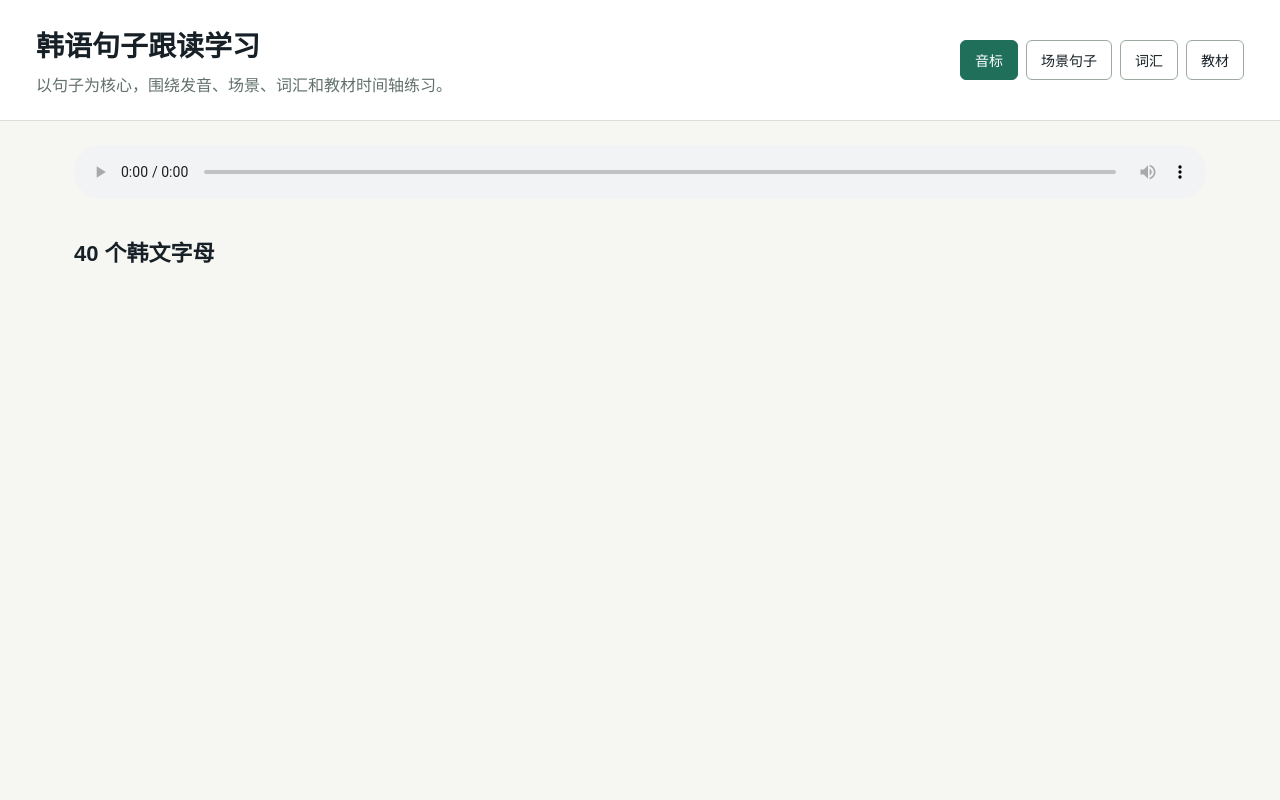
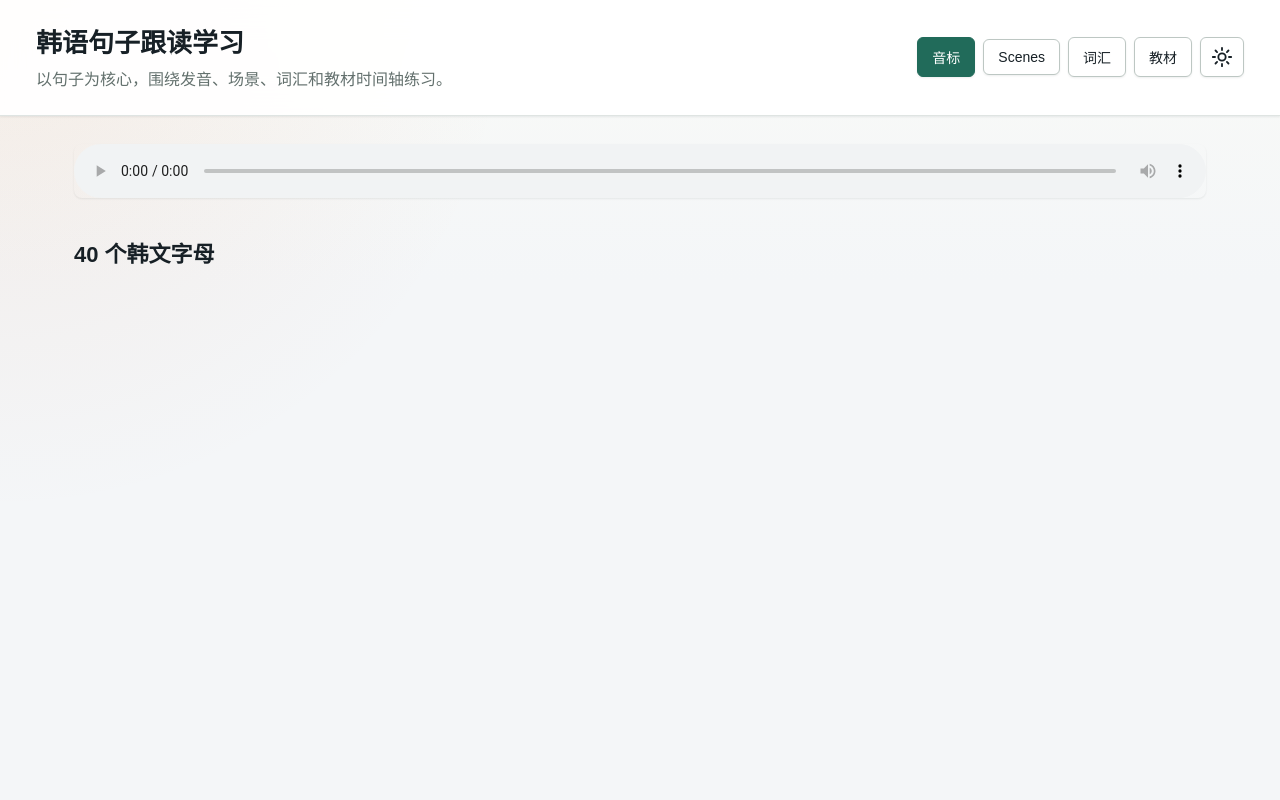
Before and after one commit to wangming2050/korean_learn, a Python web app: template templates/index.html in a window 1280 px wide. Run offline with Jinja, Linux system fonts and the light colour scheme; the template is opened without the code that fills it, so the values that code supplies are empty.

Commit message:
Improve home page theme styling

```diff
--- a/static/css/style.css
+++ b/static/css/style.css
@@ -10,11 +10,49 @@
   box-sizing: border-box;
 }
 
+:root {
+  color-scheme: light;
+  --bg: #f4f6f8;
+  --surface: #ffffff;
+  --surface-soft: #f9faf7;
+  --text: #172026;
+  --muted: #63706d;
+  --subtle: #7c8784;
+  --line: #dfe4e2;
+  --line-strong: #bdc7c3;
+  --brand: #216b5a;
+  --brand-strong: #174d42;
+  --accent: #d97b43;
+  --shadow: 0 12px 34px rgba(22, 33, 39, 0.08);
+  --control-shadow: 0 1px 2px rgba(22, 33, 39, 0.08);
+}
+
+body[data-theme="dark"] {
+  color-scheme: dark;
+  --bg: #121619;
+  --surface: #1b2226;
+  --surface-soft: #151b1f;
+  --text: #eef3f1;
+  --muted: #a9b6b2;
+  --subtle: #8f9e99;
+  --line: #2d393d;
+  --line-strong: #46575d;
+  --brand: #70c4a8;
+  --brand-strong: #9bd8c3;
+  --accent: #f0a56b;
+  --shadow: 0 16px 40px rgba(0, 0, 0, 0.26);
+  --control-shadow: 0 1px 2px rgba(0, 0, 0, 0.22);
+}
+
 body {
   margin: 0;
   font-family: Arial, "Microsoft YaHei", sans-serif;
-  color: #172026;
-  background: #f6f7f2;
+  color: var(--text);
+  background:
+    radial-gradient(circle at top left, color-mix(in srgb, var(--accent) 10%, transparent), transparent 32rem),
+    linear-gradient(180deg, var(--surface-soft), var(--bg) 280px);
+  min-height: 100vh;
+  transition: background-color 0.2s ease, color 0.2s ease;
 }
 
 /* 顶部区域包含标题和导航按钮。 */
@@ -23,19 +61,26 @@ body {
   align-items: center;
   justify-content: space-between;
   gap: 24px;
-  padding: 24px 36px;
-  background: #ffffff;
-  border-bottom: 1px solid #d9ded6;
+  padding: 22px 36px;
+  background: color-mix(in srgb, var(--surface) 92%, transparent);
+  border-bottom: 1px solid var(--line);
+  box-shadow: var(--control-shadow);
+  position: sticky;
+  top: 0;
+  z-index: 10;
+  backdrop-filter: blur(16px);
 }
 
 .topbar h1 {
   margin: 0 0 8px;
-  font-size: 28px;
+  font-size: 26px;
+  letter-spacing: 0;
 }
 
 .topbar p {
   margin: 0;
-  color: #60706a;
+  color: var(--muted);
+  line-height: 1.6;
 }
 
 /* tabs 是页面切换按钮区域。 */
@@ -43,30 +88,71 @@ body {
   display: flex;
   flex-wrap: wrap;
   gap: 8px;
+  align-items: center;
 }
 
 .tab,
 button {
-  border: 1px solid #9ca99f;
-  background: #ffffff;
-  color: #172026;
+  border: 1px solid var(--line-strong);
+  background: var(--surface);
+  color: var(--text);
   border-radius: 6px;
   padding: 9px 14px;
   cursor: pointer;
   font-size: 14px;
+  box-shadow: var(--control-shadow);
+  transition: background-color 0.18s ease, border-color 0.18s ease, color 0.18s ease, transform 0.18s ease;
 }
 
 .tab.active,
 button:hover {
-  background: #1f6f5b;
-  color: #ffffff;
-  border-color: #1f6f5b;
+  background: var(--brand);
+  color: var(--surface);
+  border-color: var(--brand);
+}
+
+button:hover {
+  transform: translateY(-1px);
+}
+
+.theme-toggle {
+  width: 44px;
+  min-width: 44px;
+  height: 40px;
+  display: inline-grid;
+  place-items: center;
+  padding: 0;
+}
+
+.theme-icon {
+  width: 22px;
+  height: 22px;
+  fill: none;
+  stroke: currentColor;
+  stroke-linecap: round;
+  stroke-linejoin: round;
+  stroke-width: 2;
+}
+
+.theme-icon-moon {
+  display: none;
+}
+
+body[data-theme="dark"] .theme-icon-sun {
+  display: none;
+}
+
+body[data-theme="dark"] .theme-icon-moon {
+  display: block;
+  width: 25px;
+  height: 25px;
+  stroke-width: 2.2;
 }
 
 main {
   max-width: 1180px;
   margin: 0 auto;
-  padding: 24px;
+  padding: 28px 24px 40px;
 }
 
 /* 页面默认隐藏；拥有 active 类的页面才显示。 */
@@ -81,7 +167,9 @@ main {
 /* 全站共用一个 audio 标签，点击不同内容时动态切换 src。 */
 #player {
   width: 100%;
-  margin-bottom: 20px;
+  margin-bottom: 22px;
+  border-radius: 8px;
+  box-shadow: var(--control-shadow);
 }
 
 .section-title {
--- a/static/js/app.js
+++ b/static/js/app.js
@@ -16,6 +16,12 @@ let currentLoopStart = 0;
 
 // 标记当前是否开启片段循环。
 let loopEnabled = false;
+
+// 明暗背景偏好保存在浏览器本地；刷新页面后保持上次选择。
+const savedTheme = localStorage.getItem("theme");
+if (savedTheme === "dark") {
+  document.body.dataset.theme = "dark";
+}
 
 
 /**
@@ -93,6 +99,20 @@ function initTabs() {
 }
 
 
+function initThemeToggle() {
+  const themeToggle = document.querySelector(".theme-toggle");
+  if (!themeToggle) {
+    return;
+  }
+
+  themeToggle.addEventListener("click", () => {
+    const isDark = document.body.dataset.theme === "dark";
+    document.body.dataset.theme = isDark ? "light" : "dark";
+    localStorage.setItem("theme", document.body.dataset.theme);
+  });
+}
+
+
 /**
  * 加载 40 个韩文字母。
  * 字母数据由 /api/letters 返回，点击卡片播放对应音频。
@@ -139,10 +159,15 @@ async function loadScenes() {
 }
 
 
+
+
+
 /**
  * 按场景加载句子。
  * 每个句子显示韩文、中文和播放按钮。
  */
+
+
 async function loadSentences(sceneId) {
   const result = await api(`/api/sentences?scene_id=${encodeURIComponent(sceneId)}`);
   const list = document.querySelector("#sentenceList");
@@ -167,6 +192,11 @@ async function loadSentences(sceneId) {
     </article>
   `).join("");
 
+
+//   点击播放按钮时
+// 读取 sentenceLoop 是否勾选
+// 读取 sentenceSlow 是否勾选
+// 然后传给 playAudio
   list.querySelectorAll("button").forEach((button) => {
     button.addEventListener("click", () => {
       playAudio(
@@ -285,12 +315,50 @@ function initEvents() {
 }
 
 
+
+
 /**
  * 页面启动函数。
  * DOMContentLoaded 表示 HTML 已经被浏览器解析完成，可以安全地 querySelector。
  */
+
+
+/*
+  document is current page
+  DOMContentLoaded = Document Object Model  + Content + Loaded
+  DOMcontentLoaded means is   Html has been parsed by browser, and we can safely use querySelector to get elements from the page.
+
+  addEventListener = add + Event + Listener
+  addEventListener is a method that allows us to listen for specific events on an element.
+  addEventListener 是事件监听器的意思，表示我们可以监听元素上的特定事件，例如点击、输入等。当事件发生时，我们可以执行相应的函数来处理这些事件。
+  表示在当前html页面监听 Html解析事件（DOMContentLoaded）是否完成，如果完成了就执行后面的函数。
+  async () => { ... } 是一个异步函数，表示函数内部可能会有异步操作，例如 fetch 请求。我们使用 async/await 来处理这些异步操作，使代码更清晰易读。
+  async function 表示时间出发后要执行的函数，html页面解析完成后要执行这个函数。它不是立刻执行，而是等浏览器触发 DOMContentLoaded 后执行。
+
+  HTML 被浏览器解析
+        ｜
+  浏览器生成DOM树
+        ｜
+  浏览器触发 DOMContentLoaded 事件
+        ｜
+  JS监听  DOMContentLoaded 事件
+        ｜
+  执行回调函数（初始化页面、加载数据等）
+
+
+
+  */
+
+
+
 document.addEventListener("DOMContentLoaded", async () => {
+
+  /*
+
+
+  */
   initTabs();
+  initThemeToggle();
   initEvents();
 
   try {
--- a/templates/index.html
+++ b/templates/index.html
@@ -14,11 +14,22 @@
     </div>
     <nav class="tabs" aria-label="页面导航">
       <button class="tab active" data-page="letters">音标</button>
-      <button class="tab" data-page="scenes">场景句子</button>
+      <button class="tab" data-page="scenes">Scenes</button>
       <button class="tab" data-page="vocabulary">词汇</button>
       <button class="tab" data-page="materials">教材</button>
+      <button class="theme-toggle" type="button" aria-label="切换明暗背景" title="切换明暗背景">
+        <svg class="theme-icon theme-icon-sun" viewBox="0 0 24 24" aria-hidden="true">
+          <circle cx="12" cy="12" r="4"></circle>
+          <path d="M12 2v2.4M12 19.6V22M4.93 4.93l1.7 1.7M17.37 17.37l1.7 1.7M2 12h2.4M19.6 12H22M4.93 19.07l1.7-1.7M17.37 6.63l1.7-1.7"></path>
+        </svg>
+        <svg class="theme-icon theme-icon-moon" viewBox="0 0 24 24" aria-hidden="true">
+          <path d="M19.4 14.2A7.8 7.8 0 0 1 9.8 4.6 8 8 0 1 0 19.4 14.2Z"></path>
+        </svg>
+      </button>
     </nav>
   </header>
+
+
 
   <main>
     <audio id="player" controls></audio>
@@ -30,17 +41,68 @@
       <div id="letterGrid" class="letter-grid"></div>
     </section>
 
-    <section id="scenes" class="page">
+
+    <!-- <section id="scenes" class="page">
       <div class="section-title">
-        <h2>场景句子</h2>
+        <h2>场景句子1</h2>
         <select id="sceneSelect"></select>
       </div>
       <div class="play-options">
-        <label><input type="checkbox" id="sentenceLoop"> 单句循环</label>
-        <label><input type="checkbox" id="sentenceSlow"> 慢速播放</label>
+        <label><input type="checkbox" id="sentenceLoop"> 单句循环1</label>
+        <label><input type="checkbox" id="sentenceSlow"> 慢速播放1</label>
+      </div>
+      <div id="sentenceList" class="sentence-list"></div>
+    </section> -->
+
+<!--
+<section id="scenes">
+  ↓
+<script src="/static/js/app.js">
+  ↓
+DOMContentLoaded
+  ↓
+initEvents()
+  ↓
+给 #sceneSelect 绑定 change 事件
+  ↓
+loadScenes()
+  ↓
+api("/api/scenes")
+  ↓
+后端查 scene 表
+  ↓
+生成 <option>
+  ↓
+放入 #sceneSelect
+  ↓
+loadSentences(第一个 scene.id)
+  ↓
+api("/api/sentences?scene_id=1")
+  ↓
+后端查 sentence 表
+  ↓
+生成句子卡片
+  ↓
+放入 #sentenceList
+  ↓
+播放按钮读取 #sentenceLoop 和 #sentenceSlow
+
+
+-->
+
+    <section id="scenes" class="page">
+      <div class="section-title">
+        <h2>Scenes</h2>
+        <select id="sceneSelect"></select>
+      </div>
+      <div class="play-options">
+        <label><input type="checkbox" id="sentenceLoop">Sentence Loop</label>
+        <label><input type="checkbox" id="sentenceSlow">Slow motion playback</label>
       </div>
       <div id="sentenceList" class="sentence-list"></div>
     </section>
+
+
 
     <section id="vocabulary" class="page">
       <div class="section-title">
```
Also changed, not shown: other parts of static/css/style.css (+38 -11 lines).
